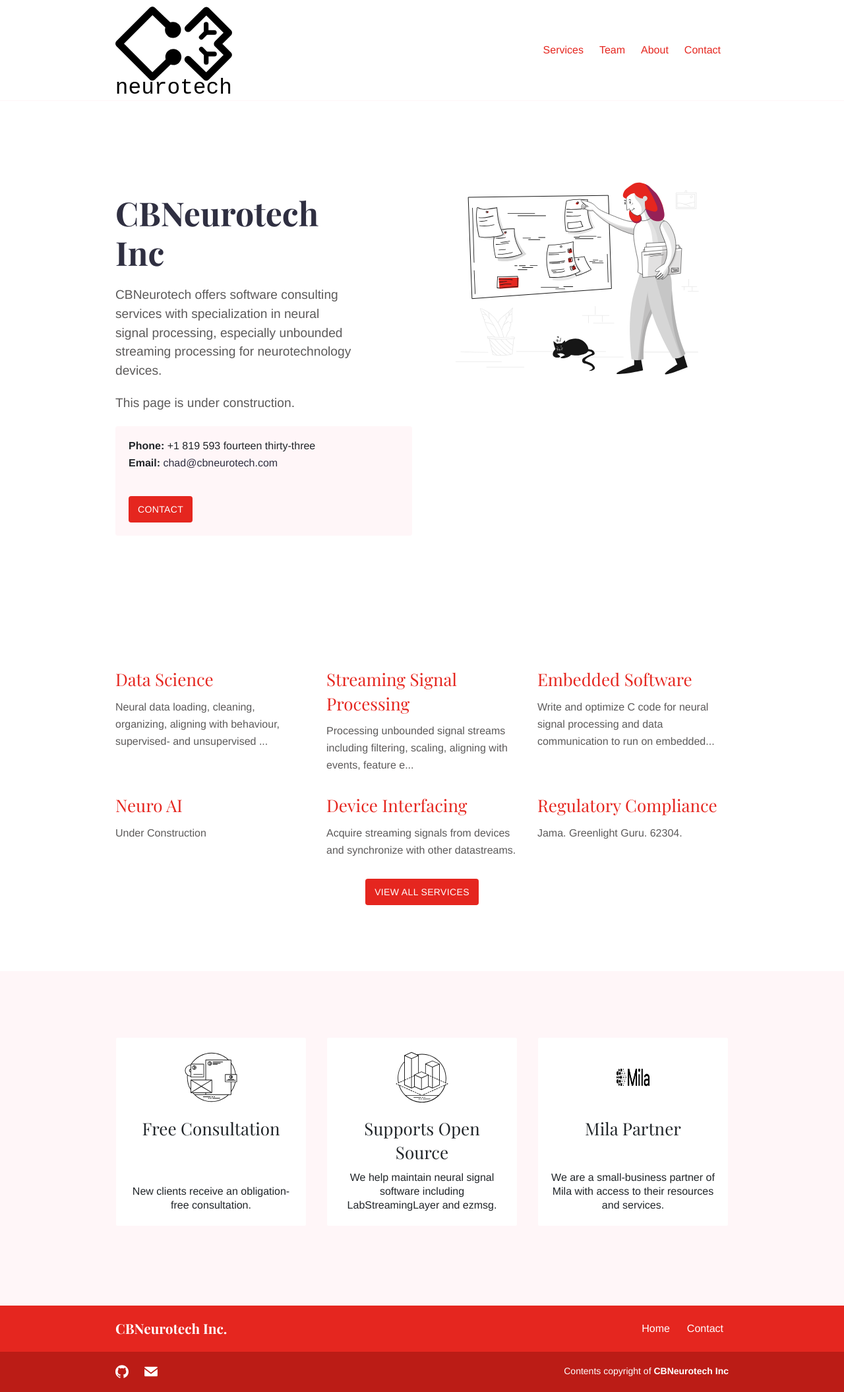
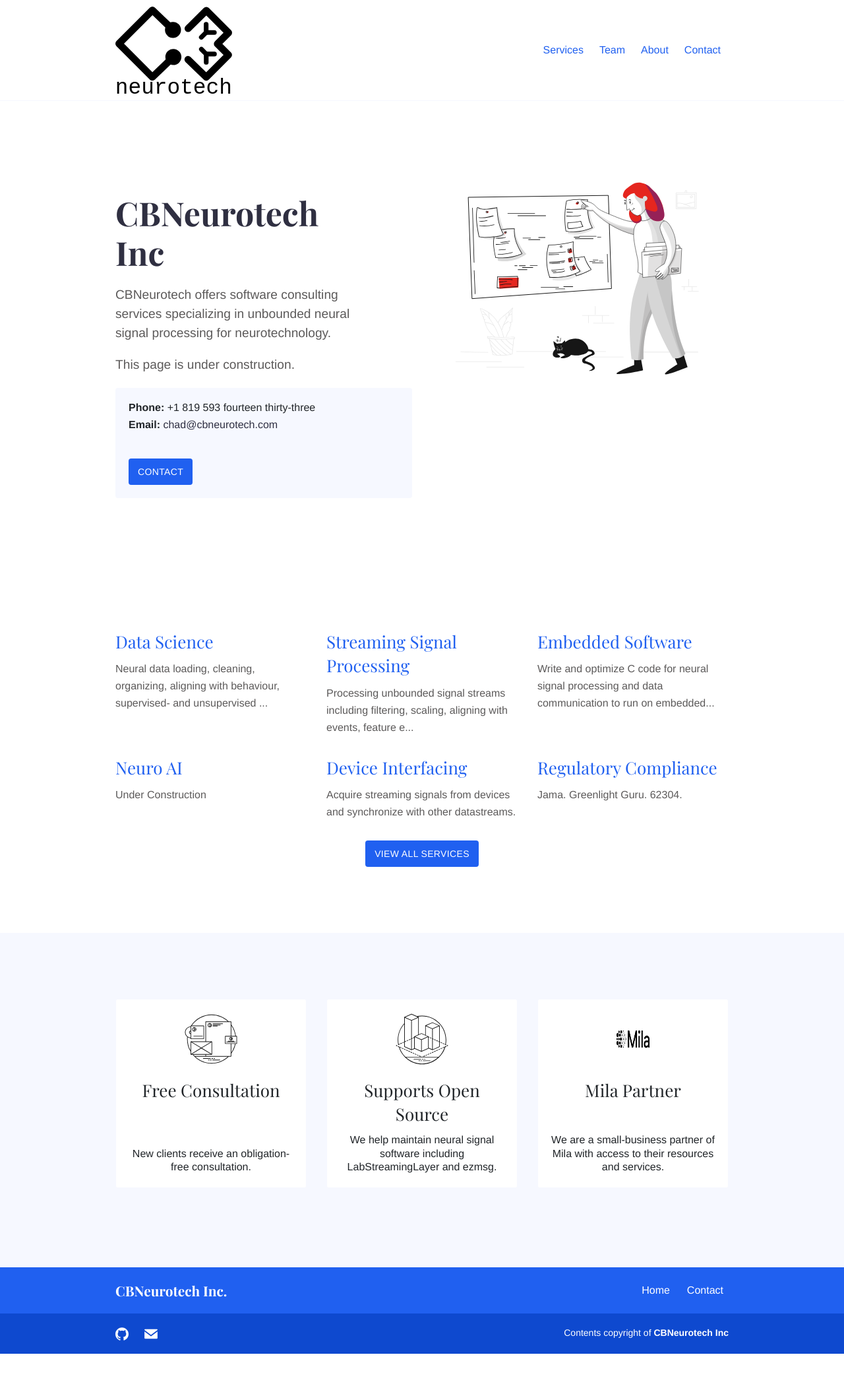
Before and after one commit to CBNeurotech/CBNeurotech.github.io, a Jekyll site: the page built from index.md, in a window 1280 px wide. Shown: the whole page at 66% size. Built offline with Jekyll 4.4.1, drawn with Linux system fonts in a browser that asks for light colours; after the commit the page ends 2052 px from its top, so only the background shows below that.

Commit message:
Website update.

```diff
--- a/assets/css/style.scss
+++ b/assets/css/style.scss
@@ -2,12 +2,12 @@
 ---
 
 // Colors
-$primary: #e5261f;
-$primary-dark: #a01b16;
-$secondary: #f88379;
+$primary: #2060f0;
+$primary-dark: #1632a0;
+$secondary: #79d6f8;
 $black: #2f2f41;
 $white: #ffffff;
-$white-offset: #fff6f8;
+$white-offset: #f6f8ff;
 $steel: #5c5a5a;
 
 // Links
--- a/index.md
+++ b/index.md
@@ -10,6 +10,6 @@ show_call_box: true
 
 # CBNeurotech Inc
 
-CBNeurotech offers software consulting services with specialization in neural signal processing, especially unbounded streaming processing for neurotechnology devices.
+CBNeurotech offers software consulting services specializing in unbounded neural signal processing for neurotechnology.
 
 This page is under construction.
```
Also changed, not shown: README.md.
